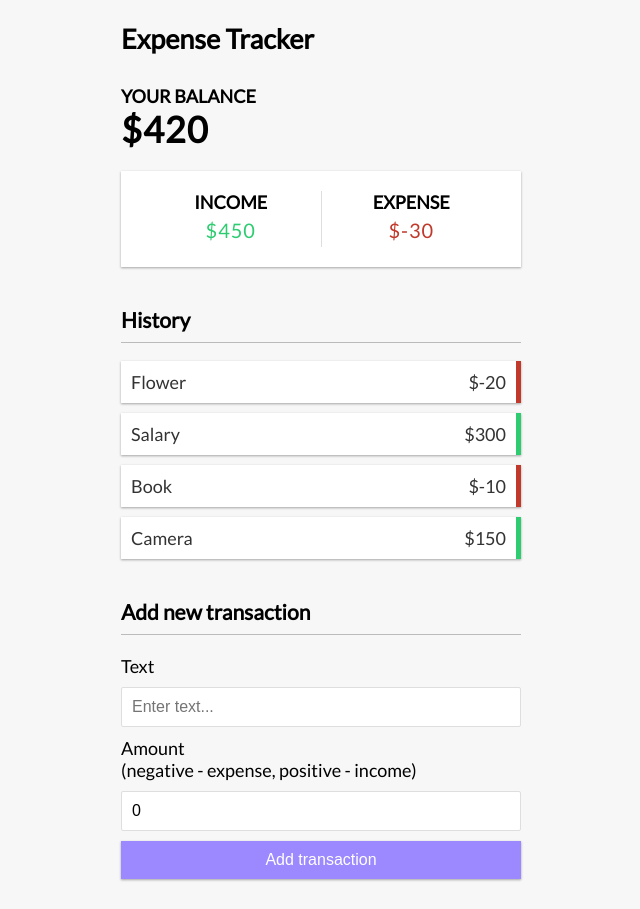
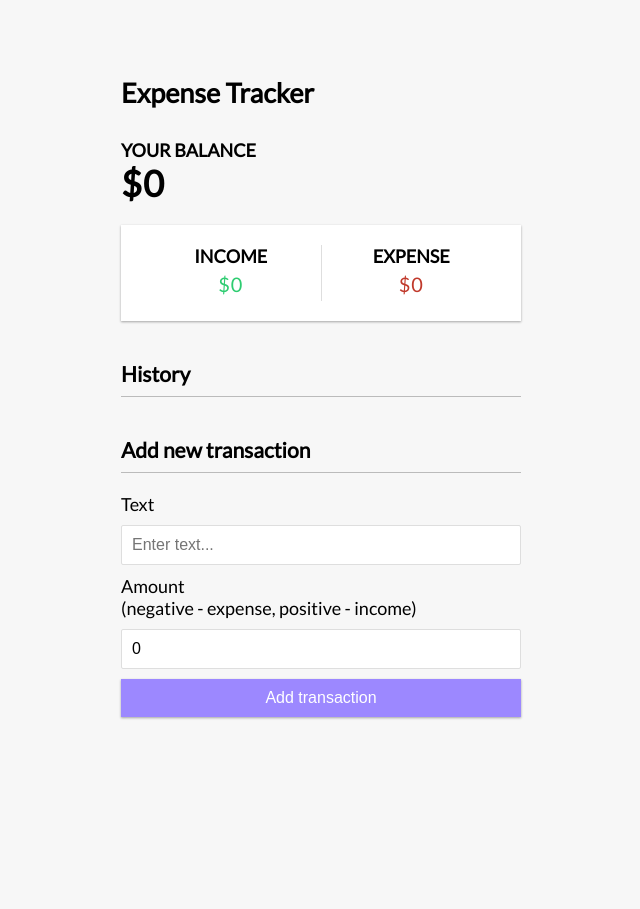
Before and after one commit to AmrMustafa13/trackify, a Vue app: page / in a window 1280 px wide. Shown: the whole page, without its empty margins (319-959 px from the left). After the commit the page ends 800 px from the top, so only its background shows below. Built offline with nearby package versions, Linux system fonts and the light colour scheme.

Commit message:
save to local storage

```diff
--- a/src/App.vue
+++ b/src/App.vue
@@ -18,16 +18,15 @@
 import TransactionList from "./components/TransactionList.vue";
 import AddTransaction from "./components/AddTransaction.vue";
 
-import { ref, computed } from "vue";
+import { ref, computed, onMounted } from "vue";
 
 import { useToast } from "vue-toastification";
 
-const transactions = ref([
-  { id: 1, text: "Flower", amount: -20 },
-  { id: 2, text: "Salary", amount: 300 },
-  { id: 3, text: "Book", amount: -10 },
-  { id: 4, text: "Camera", amount: 150 },
-]);
+const transactions = ref([]);
+
+onMounted(() => {
+  transactions.value = JSON.parse(localStorage.getItem("transactions")) || [];
+});
 
 const toast = useToast();
 
@@ -49,6 +48,7 @@
 
 const handleAddTransaction = (newTransaction) => {
   transactions.value.push(newTransaction);
+  updateLocalStorage();
   toast.success("Transaction added successfully!");
 };
 
@@ -56,6 +56,11 @@
   transactions.value = transactions.value.filter(
     (transaction) => transaction.id !== id
   );
+  updateLocalStorage();
   toast.success("Transaction deleted successfully!");
 };
+
+const updateLocalStorage = () => {
+  localStorage.setItem("transactions", JSON.stringify(transactions.value));
+};
 </script>
```
